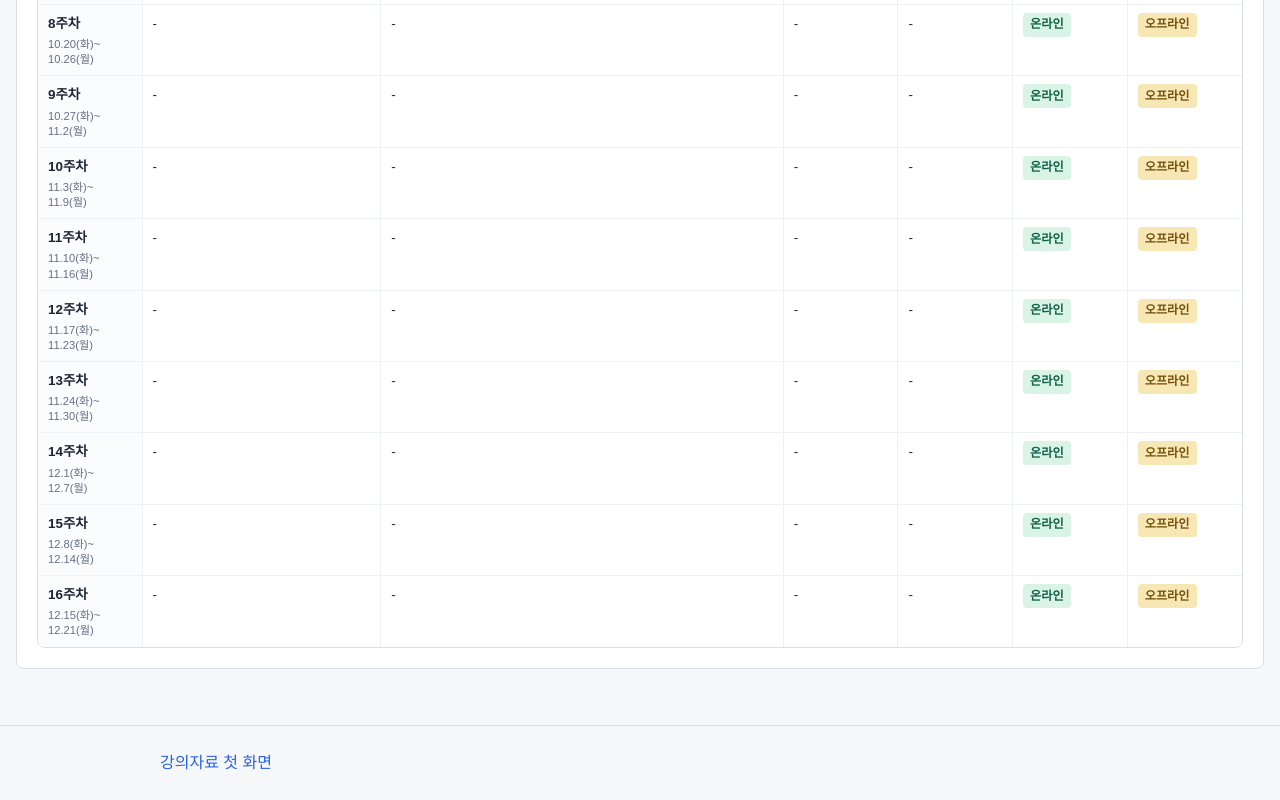
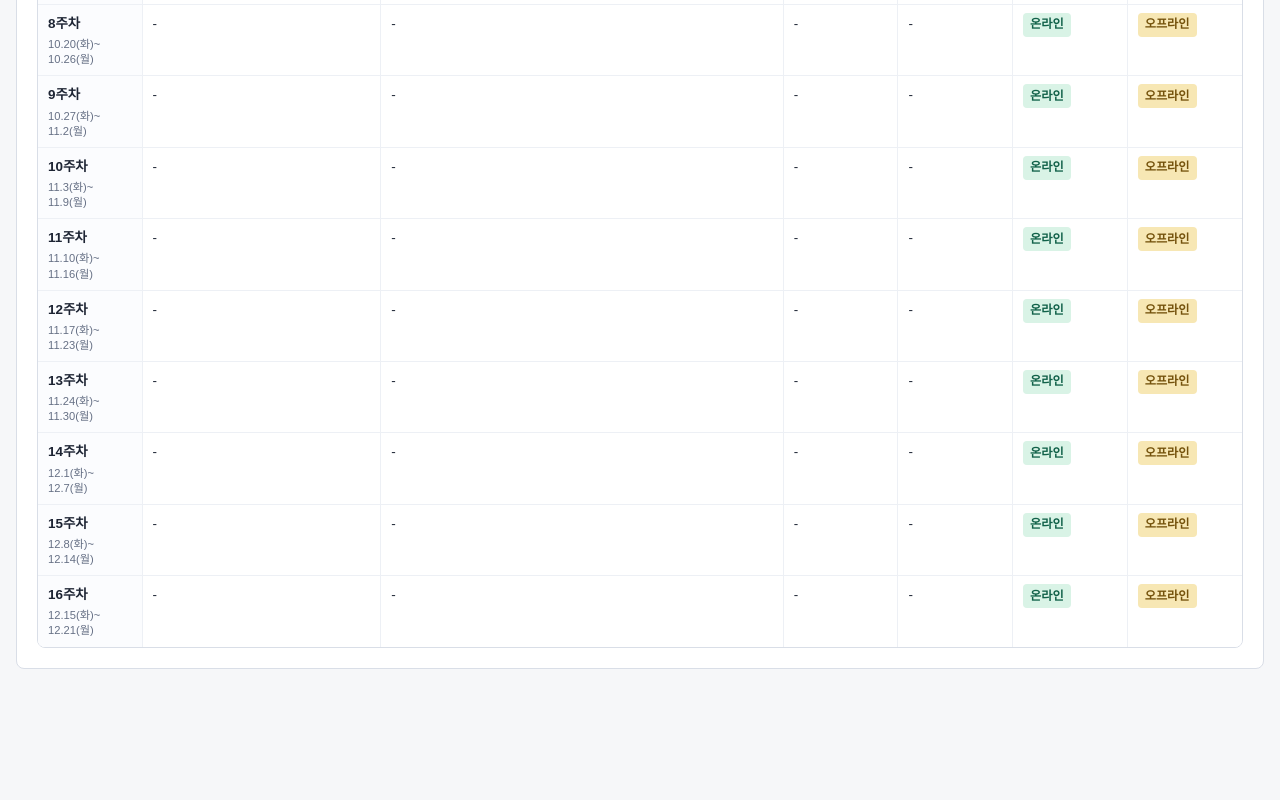
Before and after one commit to ksoldier0419/vibecoding-lab-site, a website: page 2026-2-java_basic/index.html in a window 1280 px wide. Shown: the part 1361-2161 px from the top of the page. After the commit the page ends 2086 px from the top, so only its background shows below. Drawn offline with Linux system fonts and the light colour scheme.

Commit message:
Remove course footer link to teaching home

```diff
--- a/2026-2-java_basic/index.html
+++ b/2026-2-java_basic/index.html
@@ -208,8 +208,5 @@
       </section>
     </main>
 
-    <footer class="footer">
-      <div class="wrap"><a href="../">강의자료 첫 화면</a></div>
-    </footer>
   </body>
 </html>
```
Also changed, not shown: 2026-2-python_adv/index.html (+0 -3 lines).
